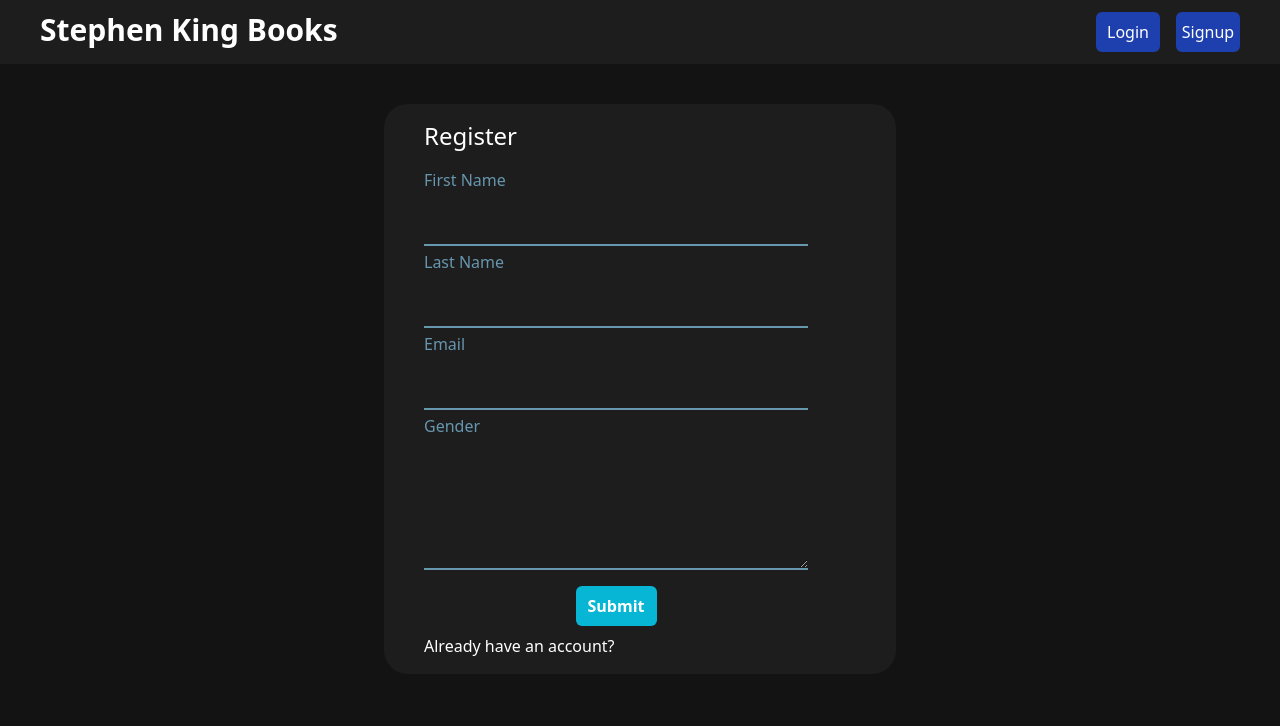
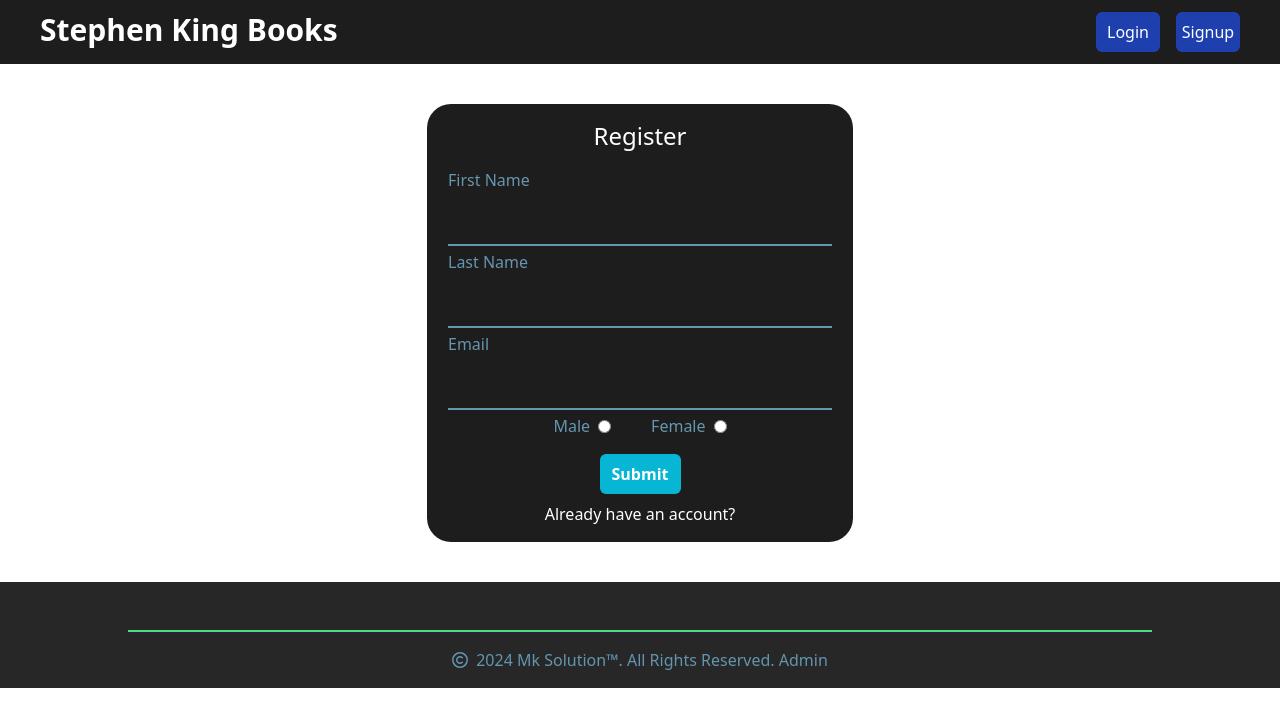
Before and after one commit to FarooqQaiser/textproject, a React (Create React App) app: page /SignUp in a window 1280 px wide. Shown: the top 726 px of the page. Built offline with nearby package versions, Linux system fonts and the light colour scheme.

Commit message:
updated UI

```diff
--- a/src/App.css
+++ b/src/App.css
@@ -1,5 +1,4 @@
 body {
-  background-color: rgb(19, 19, 19);
   color: white;
 }
 
--- a/src/Footer.js
+++ b/src/Footer.js
@@ -1,7 +1,21 @@
 import React from "react";
+import { FaRegCopyright } from "react-icons/fa6";
 
-export default function FooterForSignUpAndLogIn() {
-  <div className="w-52">
-    <p>Hello</p>
-  </div>;
+export default function Footer() {
+  return (
+    <div className="bg-[#272727] flex flex-col min-h-full">
+      <div>
+        <div>
+          <div className=" p-6"></div>
+        </div>
+      </div>
+      <div>
+        <div className="flex justify-center">
+          <p className="flex flex-row gap-2 justify-center items-center p-4 border-t-2 border-green-400 w-4/5">
+            <FaRegCopyright /> 2024 Mk Solution™. All Rights Reserved. Admin
+          </p>
+        </div>
+      </div>
+    </div>
+  );
 }
--- a/src/Header.js
+++ b/src/Header.js
@@ -1,4 +1,5 @@
 import React from "react";
+import { Link } from "react-router-dom";
 
 export default function Header({ loggedIn, searchBook, showAllBooks }) {
   return (
@@ -6,7 +7,7 @@ export default function Header({ loggedIn, searchBook, showAllBooks }) {
       {loggedIn ? (
         <>
           <div
-            className="flex justify-start cursor-pointer"
+            className="flex justify-start cursor-pointer aurthor"
             onClick={showAllBooks}
           >
             <h1 className="pl-10 text-3xl font-bold">Stephen King Books</h1>
@@ -24,9 +25,10 @@ export default function Header({ loggedIn, searchBook, showAllBooks }) {
             >
               Search
             </button>
-            <a href="/LogIn">
+            <Link to="/LogIn">
+              {" "}
               <button className="bg-blue-800 rounded-md p-3">Logout</button>
-            </a>
+            </Link>
           </div>
         </>
       ) : (
@@ -39,20 +41,20 @@ export default function Header({ loggedIn, searchBook, showAllBooks }) {
           <div className=" w-full flex justify-end">
             <div className="grid grid-flow-col gap-4 items-center pr-10">
               <div className="flex w-16 h-10 justify-center">
-                <a
-                  href="/LogIn"
+                <Link
+                  to="/LogIn"
                   className="flex justify-center w-full bg-blue-800 rounded-md"
                 >
                   <button>Login</button>
-                </a>
+                </Link>
               </div>
               <div className="flex w-16 h-10 justify-center">
-                <a
-                  href="/SignUp"
+                <Link
+                  to="/SignUp"
                   className="flex justify-center w-full bg-blue-800 rounded-md"
                 >
                   <button>Signup</button>
-                </a>
+                </Link>
               </div>
             </div>
           </div>
--- a/src/LogIn.js
+++ b/src/LogIn.js
@@ -1,6 +1,6 @@
 import React from "react";
 import HeaderForSignUpAndLogIn from "./Header";
-import FooterForSignUpAndLogIn from "./Footer";
+import Footer from "./Footer";
 
 export default function LogIn() {
   const loggedIn = false;
@@ -12,7 +12,7 @@ export default function LogIn() {
         <HeaderForSignUpAndLogIn loggedIn={loggedIn} searchBook={searchBook} />
       </header>
       <main className="flex justify-center">
-        <div className="px-4 pl-10 py-4 w-2/5 h-1/2 bg-[#1d1d1d] rounded-3xl">
+        <div className="flex flex-col items-center py-4 w-1/3 h-1/2 bg-[#1d1d1d] rounded-3xl">
           <p className=" text-2xl text-white">Login</p>
           <div className="grid gap-1 mt-4 justify-start">
             <div className="flex flex-col">
@@ -56,8 +56,8 @@ export default function LogIn() {
           </div>
         </div>
       </main>
-      <footer>
-        <FooterForSignUpAndLogIn />
+      <footer className="mt-28">
+        <Footer />
       </footer>
     </div>
   );
--- a/src/Pagination.js
+++ b/src/Pagination.js
@@ -1,4 +1,6 @@
 import React from "react";
+import { IoIosArrowBack } from "react-icons/io";
+import { IoIosArrowForward } from "react-icons/io";
 
 export default function Pagination({
   totalPages,
@@ -8,24 +10,24 @@ export default function Pagination({
 }) {
   return (
     <>
-      <div className="grid grid-cols-[1fr_2fr_1fr] my-4 justify-center">
-        <div className="flex justify-end">
+      <div className="grid grid-cols-[1fr_1fr_1fr] my-4 justify-center">
+        <div className="flex justify-end mr-4">
           <button
-            className="text-[#6395af] border-b-2 border-[#6395af] text-lg"
+            className="text-[#272727] border-2 p-2 border-[#131313] text-lg rounded-lg hover:bg-[#272727] hover:text-white"
             onClick={renderPreviousPage}
           >
-            Prev
+            <IoIosArrowBack />
           </button>
         </div>
-        <div className="grid grid-cols-[1fr_1fr_1fr_1fr_1fr_1fr_1fr_1fr]">
+        <div className="grid grid-cols-[1fr_1fr_1fr_1fr_1fr_1fr_1fr_1fr] ">
           {generateButtonsForPagination(totalPages)}
         </div>
-        <div className="flex justify-start">
+        <div className="flex">
           <button
-            className="text-[#6395af] border-b-2 border-[#6395af] text-lg"
+            className="text-[#272727] border-2 p-2 border-[#131313] text-lg rounded-lg hover:bg-[#272727] hover:text-white"
             onClick={renderNextPage}
           >
-            Next
+            <IoIosArrowForward />
           </button>
         </div>
       </div>
--- a/src/SignUp.js
+++ b/src/SignUp.js
@@ -1,12 +1,12 @@
 import React, { useState } from "react";
 import HeaderForSignUpAndLogIn from "./Header";
-import FooterForSignUpAndLogIn from "./Footer";
+import Footer from "./Footer";
 
 export default function SignUp() {
   const [firstName, setName] = useState("");
   const [lastName, setEmail] = useState("");
   const [Email, setPassword] = useState("");
-  const [Gender, setAbout] = useState("");
+  const [Gender, setGender] = useState("");
 
   const loggedIn = false;
   const searchBook = "";
@@ -27,13 +27,18 @@ export default function SignUp() {
     });
   };
 
+  const onChangeValue = (event) => {
+    setGender(event.target.value);
+    console.log(event.target.value);
+  };
+
   return (
     <>
       <header>
         <HeaderForSignUpAndLogIn loggedIn={loggedIn} searchBook={searchBook} />
       </header>
       <main className=" flex justify-center">
-        <div className="px-4 pl-10 py-4 w-2/5 h-1/2 bg-[#1d1d1d] rounded-3xl">
+        <div className="flex flex-col items-center py-4 w-1/3 h-1/2 bg-[#1d1d1d] rounded-3xl">
           <p className=" text-2xl text-white">Register</p>
           <div className="grid gap-1 mt-4 justify-start">
             <div className="flex flex-col">
@@ -81,20 +86,23 @@ export default function SignUp() {
                 }}
               />
             </div>
-            <div className="flex flex-col">
-              <label htmlFor="about" className="text-[#6796AF]">
-                Gender
-              </label>
-              <textarea
-                className="mt-1 w-96 h-32 p-3 bg-inherit border-b-2 border-[#6796AF]  focus:border-none"
-                type="text"
-                name="Gender"
-                id="Gender"
-                value={Gender}
-                onChange={(e) => {
-                  setAbout(e.target.value);
-                }}
-              />
+            <div
+              onChange={onChangeValue}
+              className="flex flex-row gap-10 justify-center"
+            >
+              <div className="flex flex-row gap-2 items-center text-[#6796AF]">
+                Male
+                <input type="radio" value={"male"} name="gender" className="" />
+              </div>
+              <div className="flex flex-row gap-2 items-center text-[#6796AF]">
+                Female
+                <input
+                  type="radio"
+                  value={"female"}
+                  name="gender"
+                  className=""
+                />
+              </div>
             </div>
             <div className="flex justify-center">
               <button
@@ -110,8 +118,8 @@ export default function SignUp() {
           </div>
         </div>
       </main>
-      <footer>
-        <FooterForSignUpAndLogIn />
+      <footer className="mt-10">
+        <Footer />
       </footer>
     </>
   );
```
Also changed, not shown: src/Home.js (+73 -31 lines).
